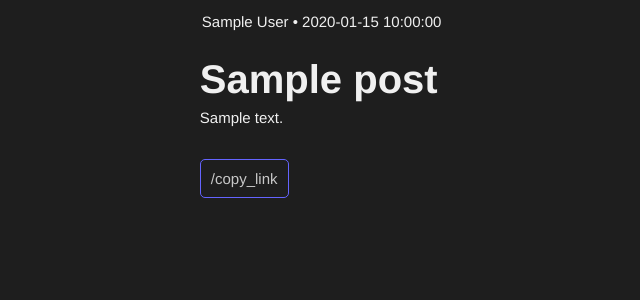
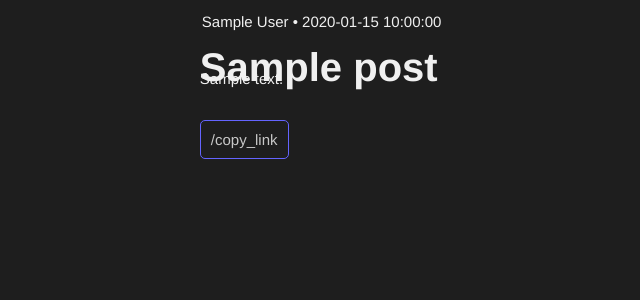
Before and after one commit to cypherpunksO1/PixelType, a FastAPI app: template templates/type.html in a window 1280 px wide. Shown: the part 53-353 px from the top of the page, without its empty margins (61-701 px from the left). Run offline with FastAPI, Linux system fonts and the light colour scheme; the template is opened without the code that fills it: most values are stand-ins (such as "Sample title", 1, 10 or a date in 2020).

Commit message:
Fix margin with H1

```diff
--- a/static/css/style.css
+++ b/static/css/style.css
@@ -56,6 +56,8 @@ a {
 
 h1 {
     font-size: var(--h1-size);
+    margin-top: 0;
+    margin-bottom: 0;
 }
 
 header a {
@@ -110,7 +112,6 @@ textarea {
     font-weight: 900;
 }
 
-
 #textInput {
     width: calc(100% - 10px);
     font-size: 20px;
```
